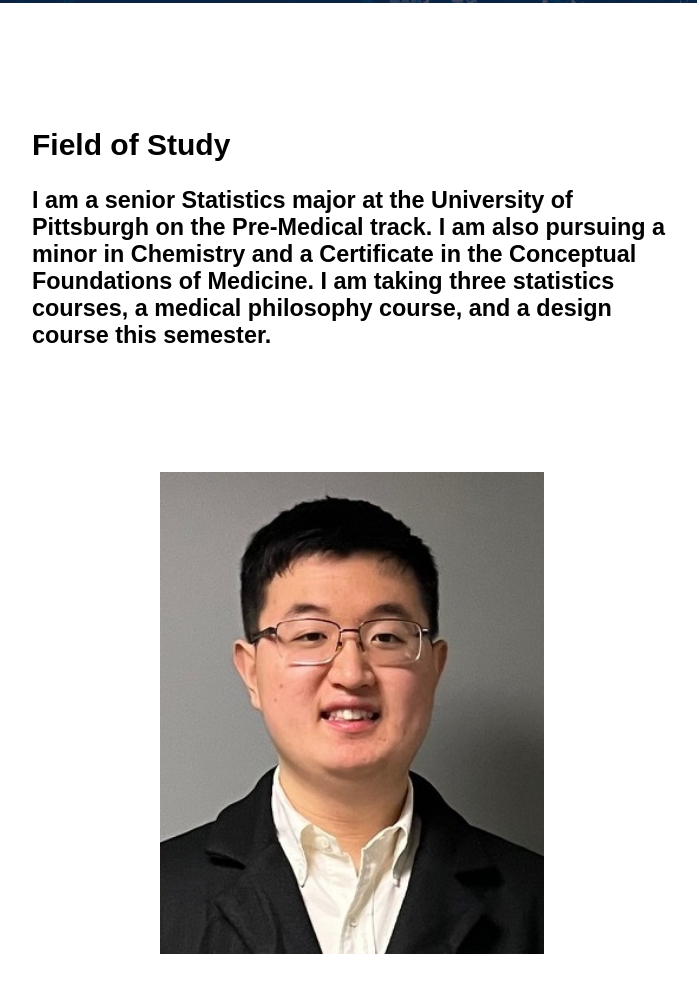
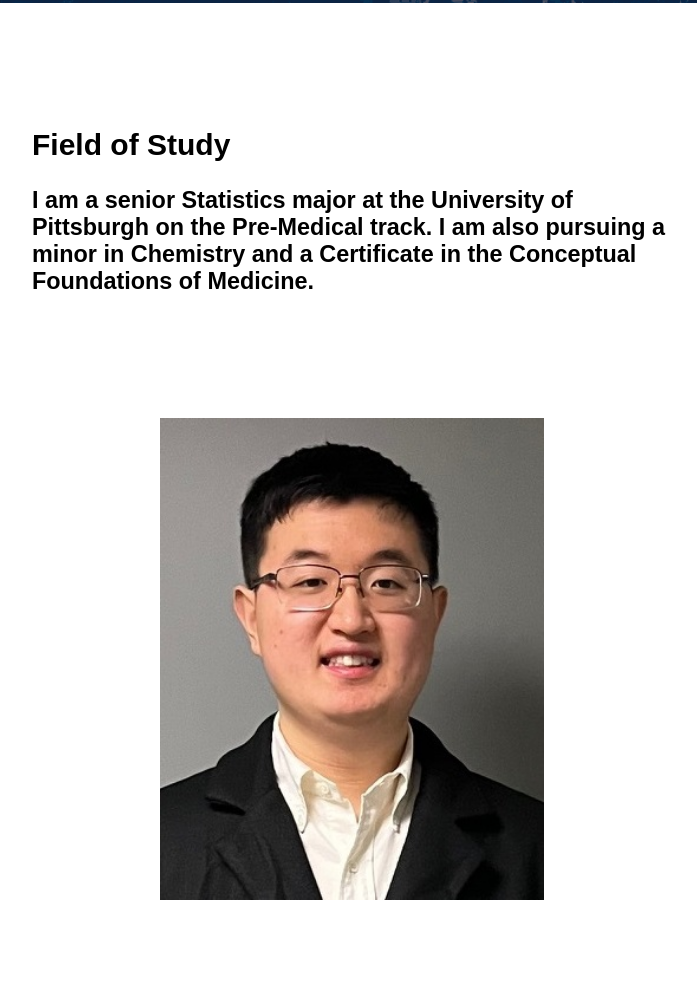
Before and after one commit to AAT65/Aaron-Design-Fuego, a plain HTML site: page index.html in a window 1280 px wide. Shown: the part 797-1781 px from the top of the page, without its empty margins (288-985 px from the left). Drawn offline with Linux system fonts and the light colour scheme.

Commit message:
Update index.html

```diff
--- a/index.html
+++ b/index.html
@@ -38,7 +38,7 @@
 <!--Fuego programs sometimes use "in-line styling" to provide quick fixes to content design. In the above case, you could change "left" to "right" or "center" depending on your specific design needs. That said, left align is usually best practice for improving readability.-->
 <div class="textblock" style="text-align: left">
   <h2>Field of Study</h2>
-  <h3>I am a senior Statistics major at the University of Pittsburgh on the Pre-Medical track. I am also pursuing a minor in Chemistry and a Certificate in the Conceptual Foundations of Medicine. I am taking three statistics courses, a medical philosophy course, and a design course this semester. </h3>
+  <h3>I am a senior Statistics major at the University of Pittsburgh on the Pre-Medical track. I am also pursuing a minor in Chemistry and a Certificate in the Conceptual Foundations of Medicine. </h3>
   </div>
 
 
```
